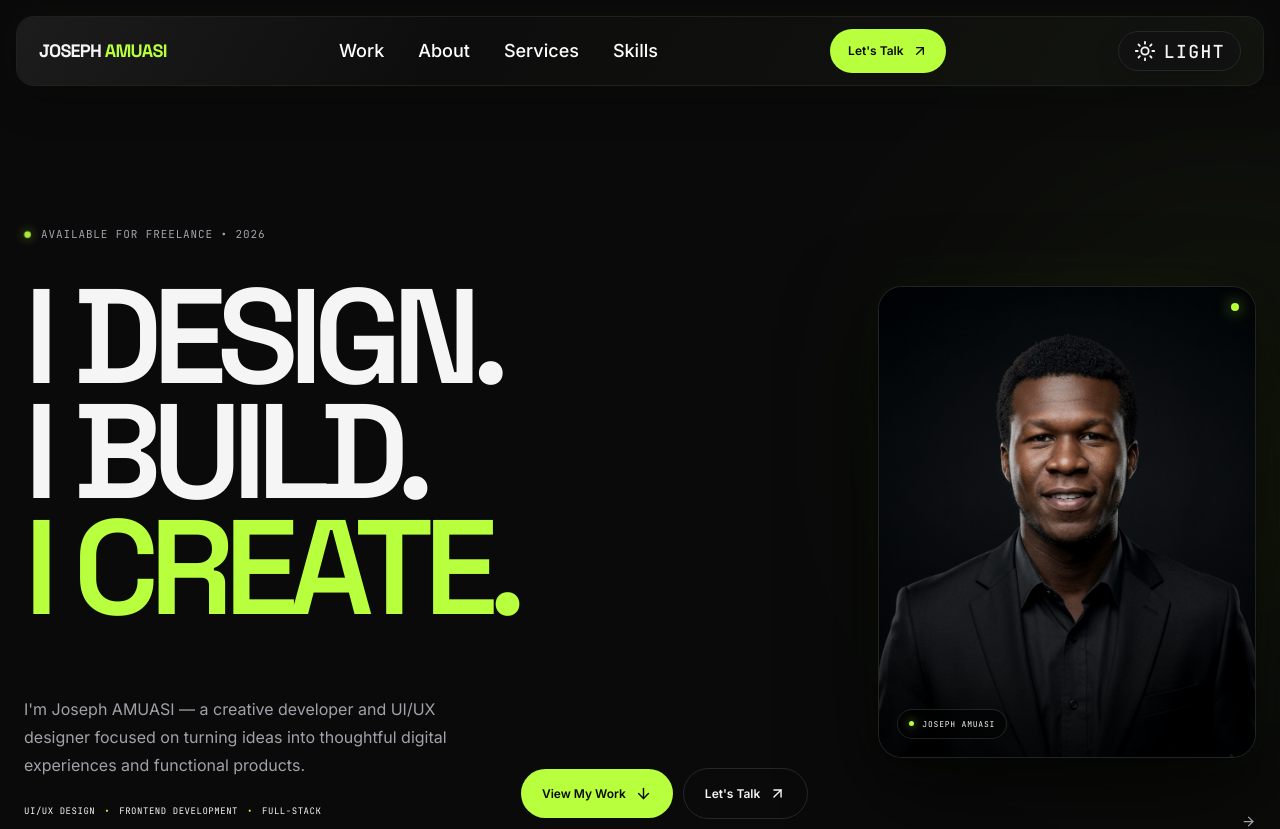
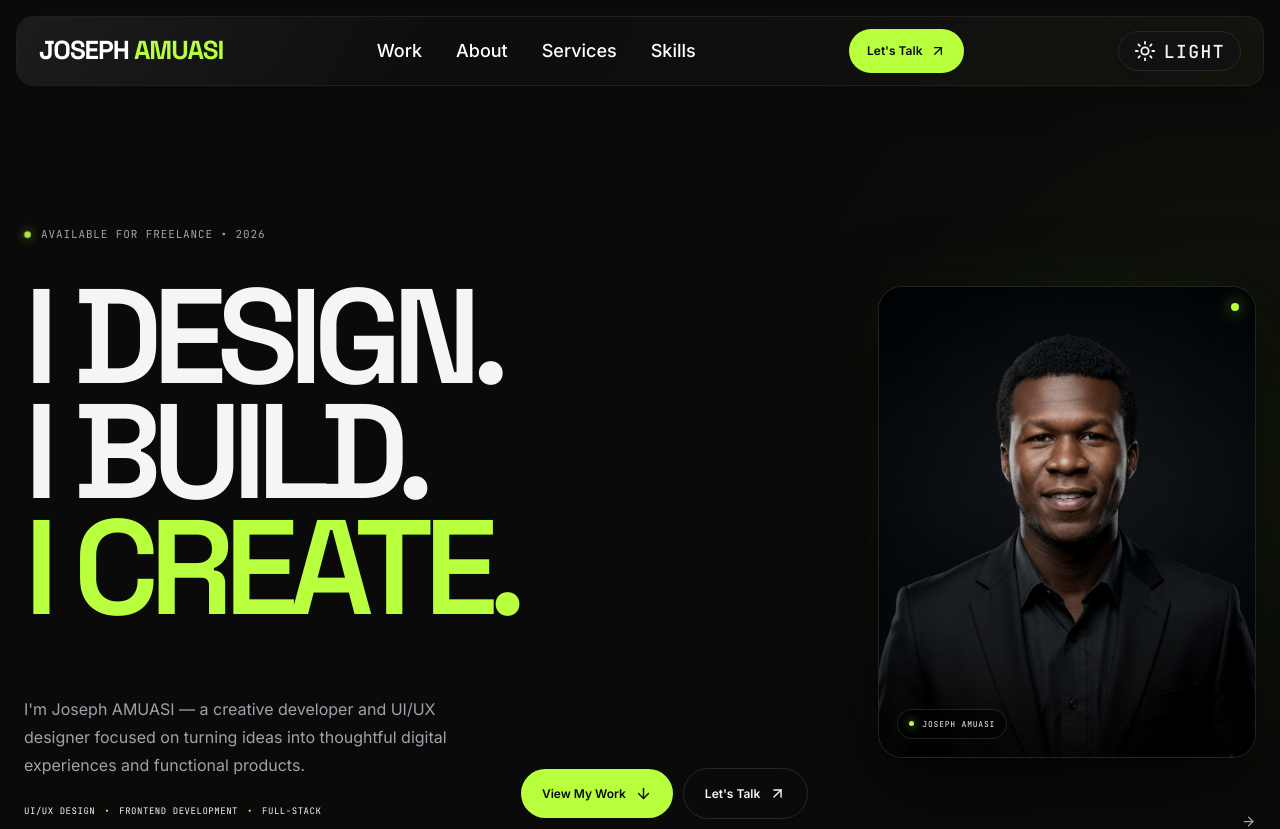
Before and after one commit to josephamuasi001/MY-PORTFOLIO, a React (Vite) app in the folder frontend/: page / in a window 1280 px wide. Shown: the top 829 px of the page. Built offline with nearby package versions, Linux system fonts and the light colour scheme; no server answers.

Commit message:
feat: adjust navbar backdrop filter and logo color for improved aesthetics

```diff
--- a/frontend/src/components/Navbar.css
+++ b/frontend/src/components/Navbar.css
@@ -26,7 +26,7 @@
 
   border-radius: 18px;
 
-  backdrop-filter: blur(22px) saturate(140%);
+  backdrop-filter: blur(0.1px) saturate(140%);
 
   -webkit-backdrop-filter: blur(22px) saturate(140%);
 
@@ -96,11 +96,11 @@
 ================================= */
 
 .navbar-logo {
-  color: var(--color-text);
+  color: white;
 
   font-family: var(--font-display);
 
-  font-size: 18px;
+  font-size: 26px;
 
   font-weight: 700;
 
```
